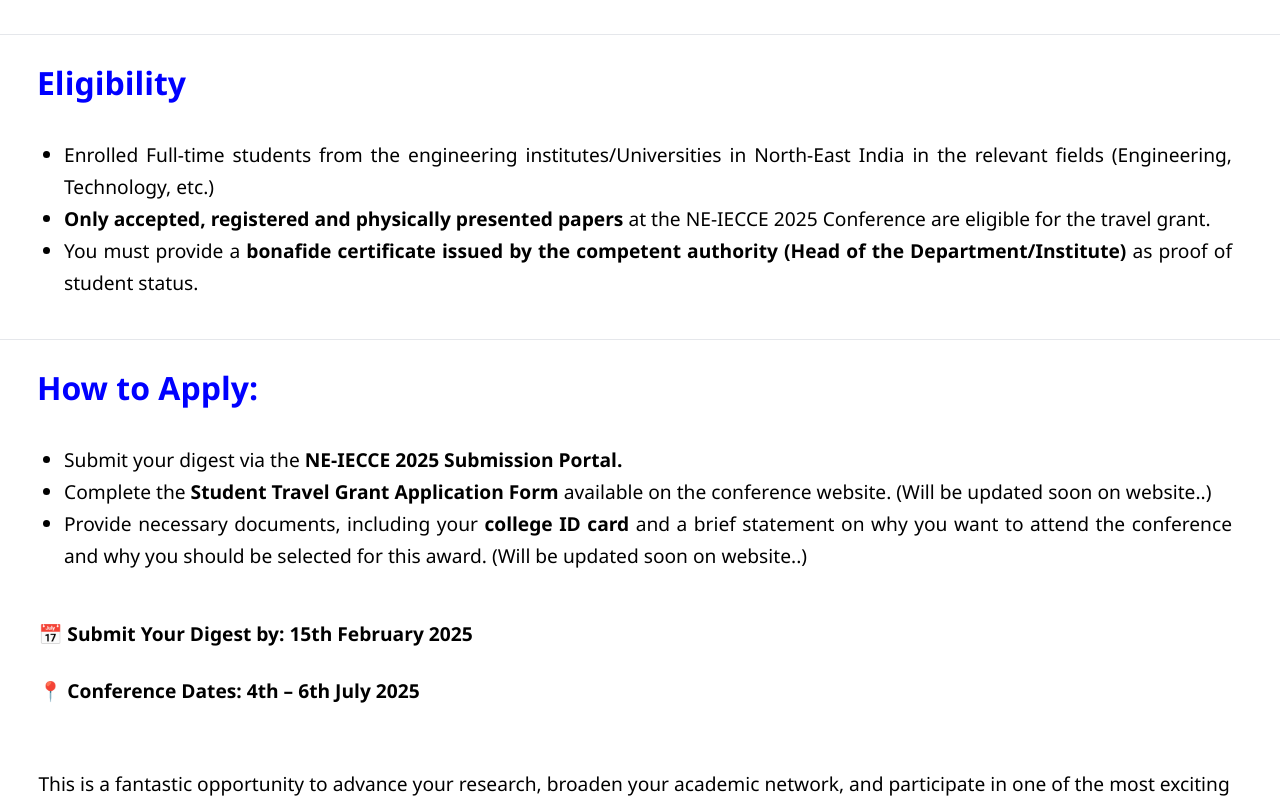
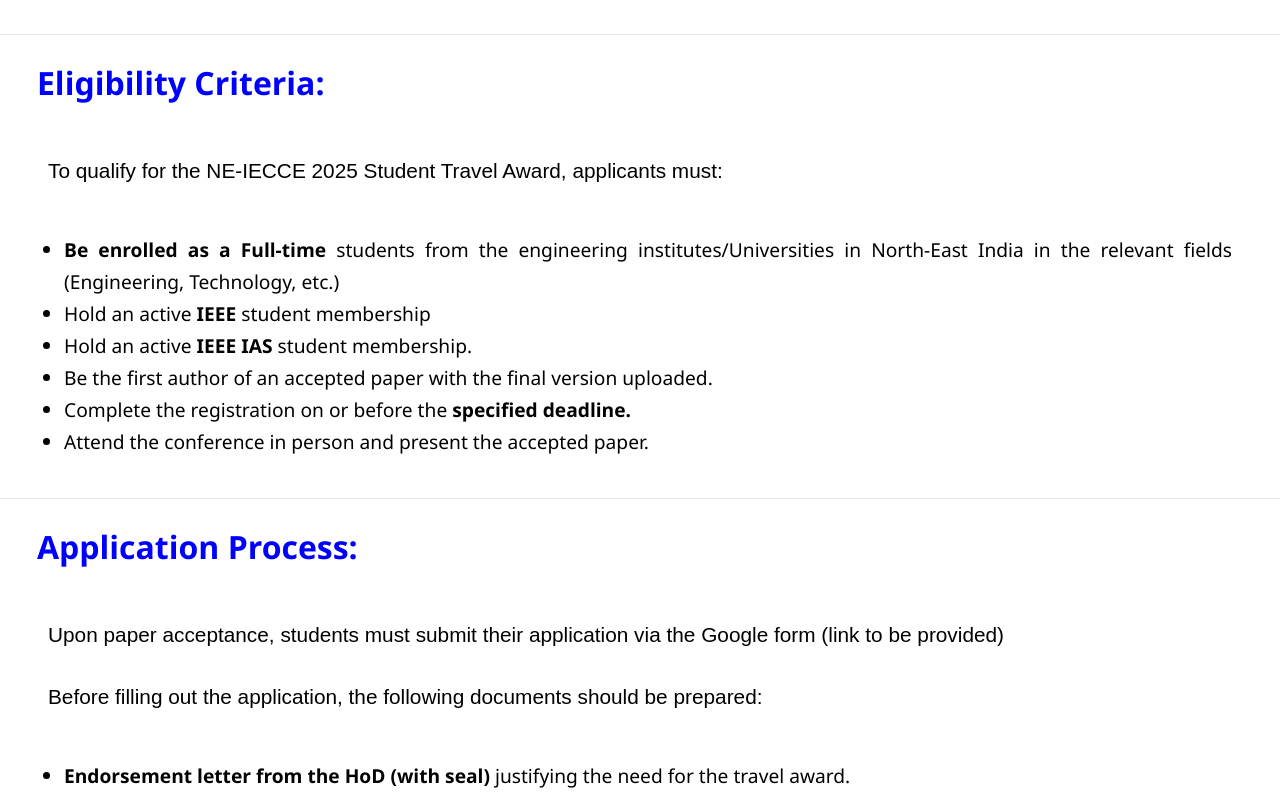
Before and after one commit to PragyaPR06/NEC-ECCE_2025, a React (Create React App) app: page /studentAwards in a window 1280 px wide. Shown: the part 800-1598 px from the top of the page. Built offline with nearby package versions, Linux system fonts and the light colour scheme; a web font is replaced by a local one.

Commit message:
changes in students awards

```diff
--- a/src/Pages/Awards/StudentAwards.jsx
+++ b/src/Pages/Awards/StudentAwards.jsx
@@ -40,32 +40,45 @@ const StudentAwards = () =>{
                 </div>
             </section><br /><hr /><br />
             <section className={styles.eligibility}>
-            <h2 className={styles.instructionsHeading}>Eligibility</h2>
+            <h2 className={styles.instructionsHeading}>Eligibility Criteria:</h2>
+            <p className={styles.anekTamilAboutUsPara}>To qualify for the NE-IECCE 2025 Student Travel Award, applicants must:</p>
             <ul className={styles.submissionGuidelinesText}>
                 <li>
-                Enrolled Full-time students from the engineering institutes/Universities in North-East India in the relevant fields (Engineering, Technology, etc.)
+                <span className={styles.boldText}>Be enrolled as a Full-time</span> students from the engineering institutes/Universities in North-East India in the relevant fields (Engineering, Technology, etc.)
                 </li>
                 <li>
-                <span className={styles.boldText}>Only accepted, registered and physically presented papers</span> at the NE-IECCE 2025 Conference are eligible for the travel grant.
+                Hold an active <span className={styles.boldText}>IEEE</span> student membership
+                {/* <span className={styles.boldText}>Only accepted, registered and physically presented papers</span> at the NE-IECCE 2025 Conference are eligible for the travel grant. */}
                 </li>
-                <li>
+                <li>Hold an active <span className={styles.boldText}>IEEE IAS</span> student membership.</li>
+                <li>Be the first author of an accepted paper with the final version uploaded.</li>
+                <li>Complete the registration on or before the <span className={styles.boldText}>specified deadline.</span></li>
+                <li>Attend the conference in person and present the accepted paper.</li>
+                {/* <li>
                 You must provide a <span className={styles.boldText}>bonafide certificate issued by the competent authority (Head of the Department/Institute) </span>as proof of student status.
-                </li>
+                </li> */}
             </ul>
             </section>
             <br /><hr /><br />
             <section className={styles.eligibility}>
-            <h2 className={styles.instructionsHeading}>How to Apply:</h2>
+            <h2 className={styles.instructionsHeading}>Application Process:</h2>
+            <p className={styles.anekTamilAboutUsPara}>Upon paper acceptance, students must submit their application via the Google form (link to be provided)<br/><br />
+            Before filling out the application, the following documents should be prepared:</p>
             <ul className={styles.submissionGuidelinesText}>
                 <li>
-                Submit your digest via the <span className={styles.boldText}>NE-IECCE 2025 Submission Portal.</span>
+                <span className={styles.boldText}>Endorsement letter from the HoD (with seal) </span>justifying the need for the travel award.
+                {/* Submit your digest via the <span className={styles.boldText}>NE-IECCE 2025 Submission Portal.</span> */}
                 </li>
                 <li>
-                Complete the <span className={styles.boldText}>Student Travel Grant Application Form</span> available on the conference website. (Will be updated soon on website..)
+                A copy of <span className={styles.boldText}>CV.</span>
+                {/* Complete the <span className={styles.boldText}>Student Travel Grant Application Form</span> available on the conference website. (Will be updated soon on website..) */}
                 </li>
                 <li>
-                Provide necessary documents, including your <span className={styles.boldText}>college ID card  </span>and a brief statement on why you want to attend the conference and why you should be selected for this award. (Will be updated soon on website..)
+                PDF(s) of the final accepted paper(s).
+                {/* Provide necessary documents, including your <span className={styles.boldText}>college ID card  </span>and a brief statement on why you want to attend the conference and why you should be selected for this award. (Will be updated soon on website..) */}
                 </li>
+                <li>A copy of your <span className={styles.boldText}>college ID </span>card.</li>
+                <li>A brief statement on why you want to attend the conference and why you should be selected for this award.</li>
             </ul>
             </section>
             <section className={styles.lowerText}>
```
